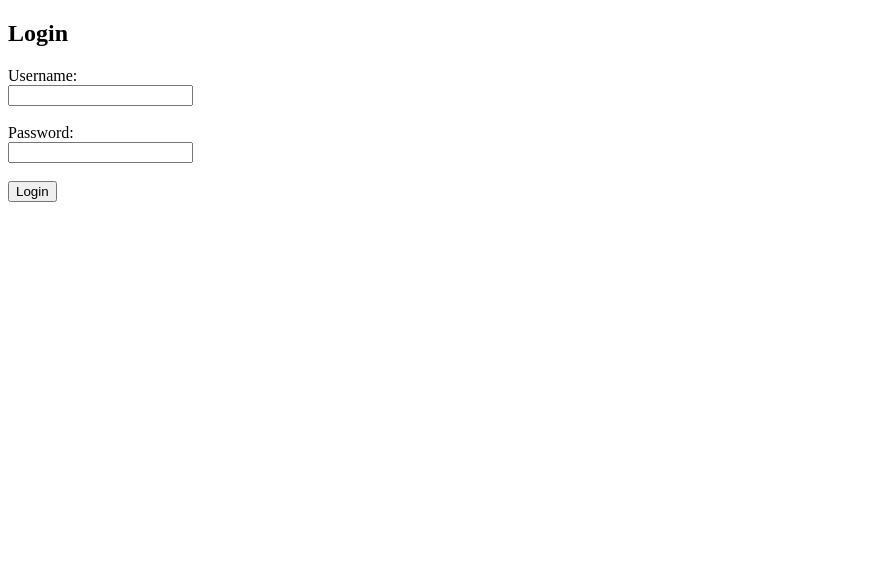
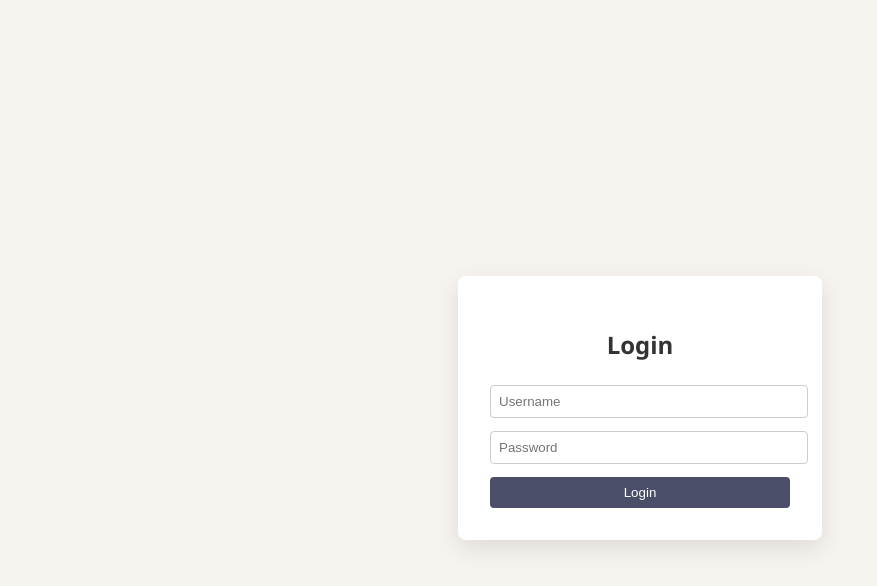
Before and after one commit to chapversedublin/chapversedublin.github.io, a plain HTML site: page index.html in a window 1280 px wide. Shown: the whole page, without its empty margins (0-877 px from the left). Drawn offline with Linux system fonts and the light colour scheme.

Commit message:
Update index.html

```diff
--- a/index.html
+++ b/index.html
@@ -1,18 +1,59 @@
 <!DOCTYPE html>
-<html>
-  <head>
-    <title>Login Page</title>
-  </head>
-  <body>
+<html lang="en">
+<head>
+  <meta charset="UTF-8" />
+  <meta name="viewport" content="width=device-width, initial-scale=1.0" />
+  <title>Chapter & Verse | Login</title>
+  <style>
+    body {
+      font-family: 'Segoe UI', sans-serif;
+      background: #f7f4ef;
+      display: flex;
+      justify-content: center;
+      align-items: center;
+      height: 100vh;
+    }
+    .login-box {
+      background: white;
+      padding: 2em;
+      box-shadow: 0 8px 24px rgba(0,0,0,0.1);
+      border-radius: 8px;
+      width: 300px;
+    }
+    h2 {
+      text-align: center;
+      margin-bottom: 1em;
+      color: #333;
+    }
+    input[type="text"], input[type="password"] {
+      width: 100%;
+      padding: 0.6em;
+      margin-bottom: 1em;
+      border: 1px solid #ccc;
+      border-radius: 4px;
+    }
+    button {
+      width: 100%;
+      background-color: #4a4e69;
+      color: white;
+      padding: 0.6em;
+      border: none;
+      border-radius: 4px;
+      cursor: pointer;
+    }
+    button:hover {
+      background-color: #2e3141;
+    }
+  </style>
+</head>
+<body>
+  <div class="login-box">
     <h2>Login</h2>
-    <form action="/login" method="POST">
-      <label for="username">Username:</label><br />
-      <input type="text" id="username" name="username" required><br /><br />
-
-      <label for="password">Password:</label><br />
-      <input type="password" id="password" name="password" required><br /><br />
-
-      <input type="submit" value="Login">
+    <form action="https://your-railway-app.up.railway.app/login" method="POST">
+      <input type="text" name="username" placeholder="Username" required />
+      <input type="password" name="password" placeholder="Password" required />
+      <button type="submit">Login</button>
     </form>
-  </body>
+  </div>
+</body>
 </html>
```
